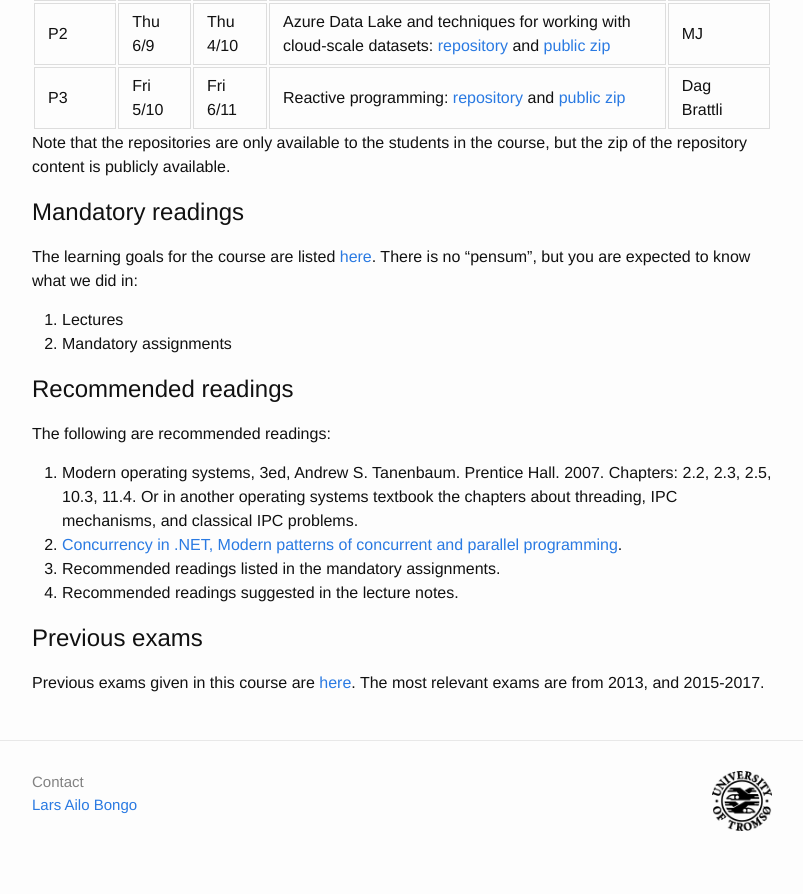
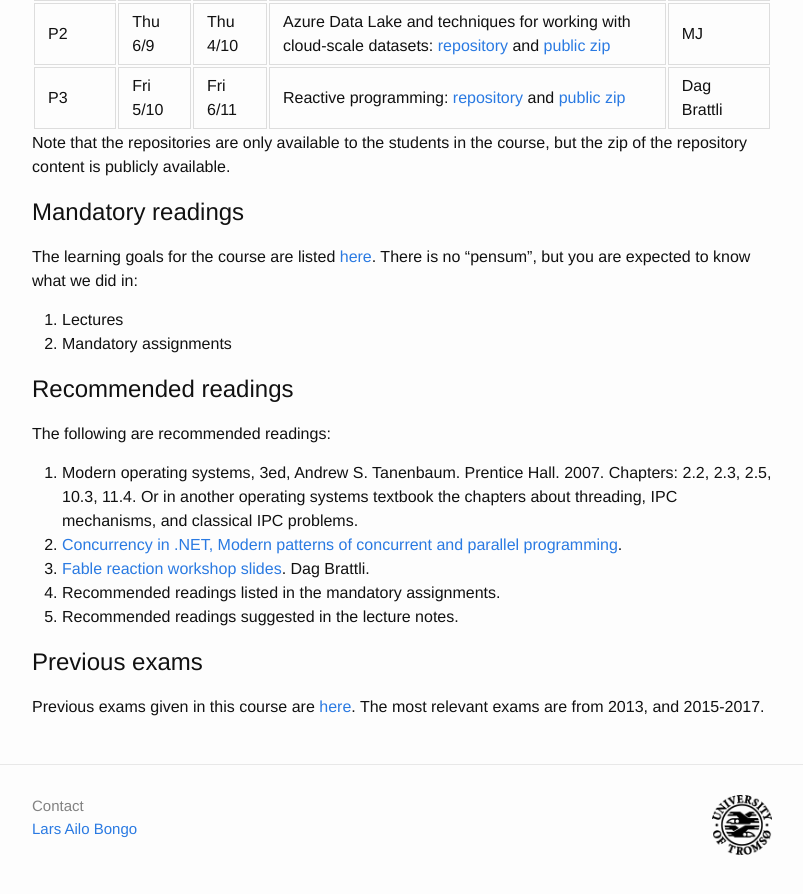
Before and after one commit to uit-inf-2202-f18/uit-inf-2202-f18.github.io, a Jekyll site: the page built from index.md, in a window 1280 px wide and 900 px high, scrolled down 2068 px. Shown: the top 894 px of the window, without its empty margins (238-1041 px from the left). Built offline with Jekyll 4.4.1, drawn with Linux system fonts in a browser that asks for light colours; our own code applies the rules of GitHub Pages for plain Markdown files.

Commit message:
Add link to Fable workshop slides

```diff
--- a/index.md
+++ b/index.md
@@ -78,6 +78,7 @@ The following are recommended readings:
 
 3. Modern operating systems, 3ed, Andrew S. Tanenbaum. Prentice Hall. 2007. Chapters: 2.2, 2.3, 2.5, 10.3, 11.4. Or in another operating systems textbook the chapters about threading, IPC mechanisms, and classical IPC problems.
 4. [Concurrency in .NET, Modern patterns of concurrent and parallel programming](https://www.manning.com/books/concurrency-in-dot-net).
+5. [Fable reaction workshop slides](https://dbrattli.github.io/Fableconf/#1). Dag Brattli.
 5. Recommended readings listed in the mandatory assignments.
 6. Recommended readings suggested in the lecture notes.
 
```
